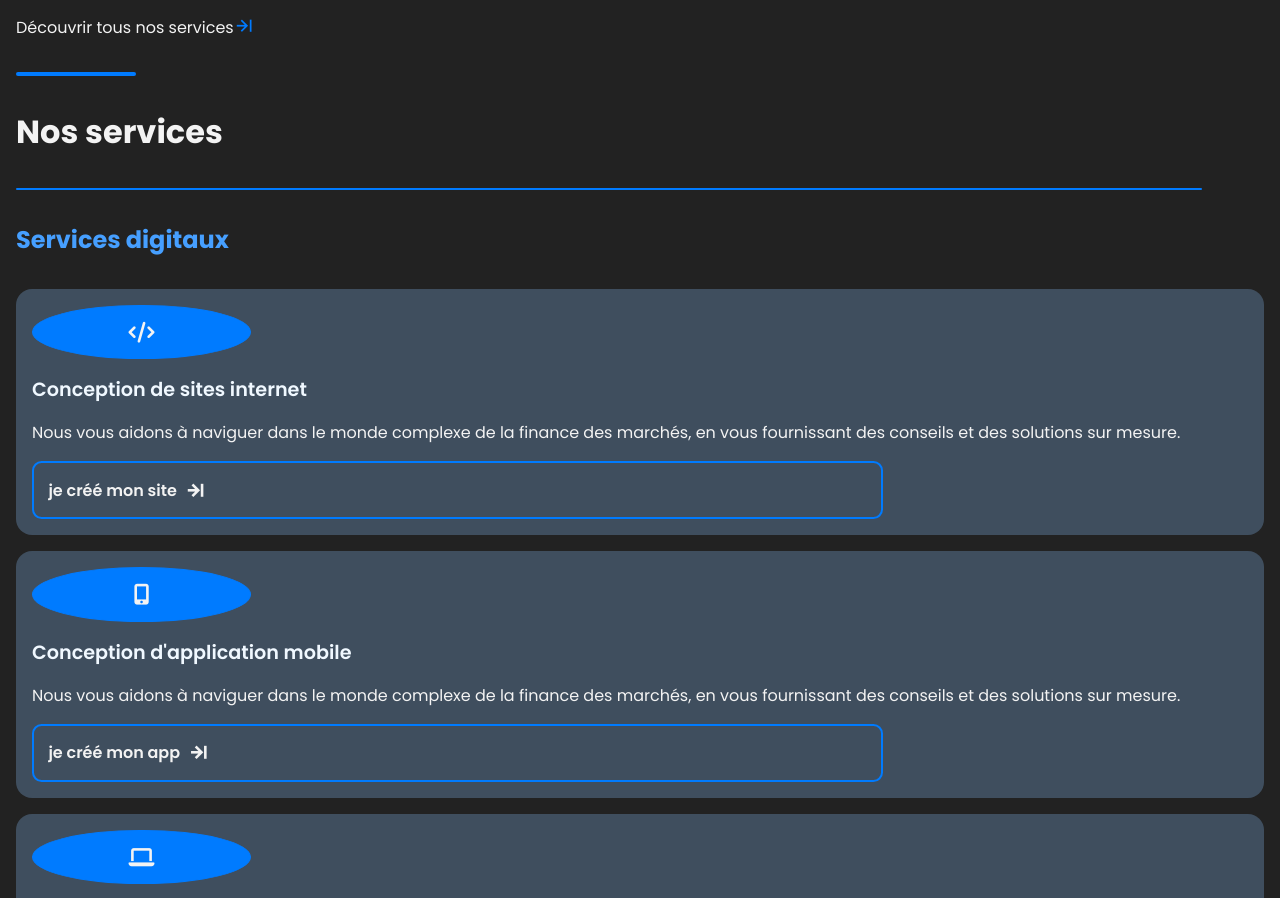
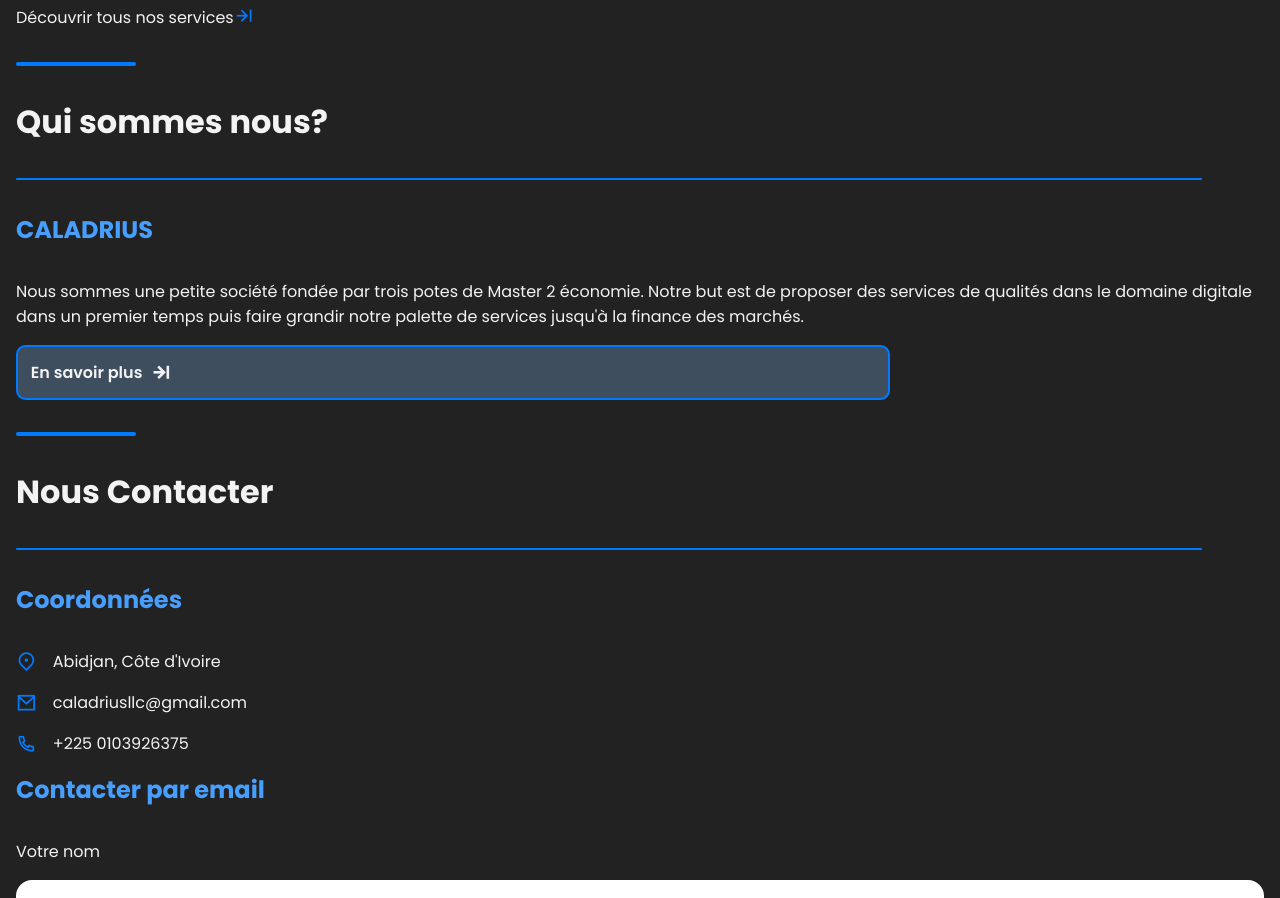
Before and after one commit to Migthyvan/Caladrius, a Vue app in the folder Caladrius/: page / in a window 1280 px wide. Shown: the part 1880-2778 px from the top of the page. Built offline with nearby package versions, Linux system fonts and the light colour scheme.

Commit message:
the second night

```diff
--- a/Caladrius/src/components/button/mainButton.vue
+++ b/Caladrius/src/components/button/mainButton.vue
@@ -1,12 +1,18 @@
 <template>
   <button class="main__button">
-    Découvrir
+    {{ label }}
   </button>
 </template>
 
 <script>
 export default {
-  name: 'MainButton'
+  name: 'MainButton',
+  props:{
+    label:{
+      type: String,
+      default: "Decouvrir"
+    }
+  }
 }
 </script>
 
--- a/Caladrius/src/components/button/secondButton.vue
+++ b/Caladrius/src/components/button/secondButton.vue
@@ -20,7 +20,7 @@ export default {
 
 <style scoped>
 .services__button {
-  padding: 0.9rem;
+  padding: 0.8rem;
   border: 2px solid #007bff;
   border-radius: 0.6rem;
   font-size: 1rem;
--- /dev/null
+++ b/Caladrius/src/components/section/aboutUsSection.vue
@@ -0,0 +1,100 @@
+<template>
+    <section class="second__container">
+            <div class="main__content">
+              <div class="title-line"></div>
+
+              <h2 class="section__title">Qui sommes nous?</h2>
+
+              <div class="title-line-second"></div>
+
+              <h3 class="section__subtitle">
+                CALADRIUS
+              </h3>
+
+              <p>
+                Nous sommes une petite société fondée par trois potes de Master 2 économie. Notre but
+                est de proposer des services de qualités dans le domaine digitale dans un premier temps puis
+                faire grandir notre palette de services jusqu'à la finance des marchés.
+              </p>
+
+              <secondButton/>
+
+            </div>
+      </section>
+  </template>
+
+  <script>
+  import secondButton from '../button/secondButton.vue';
+  export default {
+  components:{
+      secondButton
+  }
+  }
+  </script>
+
+  <style scoped>
+  .main__content {
+      display: flex;
+      flex-direction: column;
+      gap: 1rem;
+  }
+
+  .second__container{
+      display: flex;
+      flex-direction: column;
+      gap: 1rem;
+      padding: 1rem;
+  }
+
+  .section__subtitle{
+      font-weight: 700;
+      color: #469fff;
+  }
+
+  .services__card{
+      display: flex;
+      flex-direction: column;
+      gap: 1rem;
+      /*border: 1px solid #007bff;*/
+      border-radius: 1rem;
+      background: #3f4e5e;
+      padding: 1rem;
+  }
+
+  .services__card span{
+      padding: 1rem;
+      border: 1px solid #007bff;
+      width: 18%;
+      border-radius: 50%;
+      display: flex;
+      justify-content: center;
+      align-items: center;
+      background: #007bff;
+  }
+
+  .services__card i{
+      color: #f3f3f3;
+  }
+
+  .services__card .services__card__title{
+      font-size: 1.2rem;
+      font-weight: 600;
+      color: aliceblue;
+  }
+
+  .title-line {
+      width: 120px; /* Longueur de la ligne */
+      height: 4px; /* Épaisseur de la ligne */
+      background-color: #007bff; /* Couleur de la ligne */
+      margin-bottom: 1rem; /* Espace entre la ligne et le titre */
+      border-radius: 2px; /* Bords légèrement arrondis */
+  }
+
+  .title-line-second{
+      width: 95%; /* Longueur de la ligne */
+      height: 2px; /* Épaisseur de la ligne */
+      background-color: #007bff; /* Couleur de la ligne */
+      margin-bottom: 1rem; /* Espace entre la ligne et le titre */
+      border-radius: 2px; /* Bords légèrement arrondis */
+  }
+  </style>
--- /dev/null
+++ b/Caladrius/src/components/section/contactSection.vue
@@ -0,0 +1,110 @@
+<template>
+<section class="second__container">
+    <div class="main__content">
+        <div class="title-line"></div>
+
+        <h2 class="section__title">Nous Contacter</h2>
+
+        <div class="title-line-second"></div>
+
+        <h3 class="section__subtitle">
+        Coordonnées
+        </h3>
+
+        <div class="coordinates">
+            <span class="coordinates__item">
+                <i class="ri-map-pin-2-line"></i>
+                <p>Abidjan, Côte d'Ivoire</p>
+            </span>
+            <span class="coordinates__item">
+                <i class="ri-mail-line"></i>
+                <a href="mailto:caladriusllc@gmail.com">caladriusllc@gmail.com</a>
+            </span>
+            <span class="coordinates__item">
+                <i class="ri-phone-line"></i>
+                <a href="tel:+225 0103926375">+225 0103926375</a>
+            </span>
+        </div>
+
+        <h3 class="section__subtitle">
+            Contacter par email
+        </h3>
+
+        <div class="email__box">
+            <inputFamily/>
+            <textArea/>
+        </div>
+
+        <mainButton label = "Envoyer"/>
+
+    </div>
+    </section>
+</template>
+
+<script>
+import secondButton from '../button/secondButton.vue';
+import mainButton from '../button/mainButton.vue';
+import inputFamily from '../tools/inputFamily.vue';
+import textArea from '../tools/textArea.vue';
+
+export default {
+components:{
+    secondButton, inputFamily, textArea,mainButton
+}
+}
+</script>
+
+<style scoped>
+.main__content {
+    display: flex;
+    flex-direction: column;
+    gap: 1rem;
+}
+
+.second__container{
+    display: flex;
+    flex-direction: column;
+    gap: 1rem;
+    padding: 1rem;
+}
+
+.section__subtitle{
+    font-weight: 700;
+    color: #469fff;
+}
+
+.coordinates{
+display: flex;
+flex-direction: column;
+gap: 1rem;
+}
+
+.coordinates__item{
+    display: flex;
+    align-items: center;
+    justify-content: start;
+    gap: 1rem;
+}
+
+.title-line {
+    width: 120px; /* Longueur de la ligne */
+    height: 4px; /* Épaisseur de la ligne */
+    background-color: #007bff; /* Couleur de la ligne */
+    margin-bottom: 1rem; /* Espace entre la ligne et le titre */
+    border-radius: 2px; /* Bords légèrement arrondis */
+}
+
+.title-line-second{
+    width: 95%; /* Longueur de la ligne */
+    height: 2px; /* Épaisseur de la ligne */
+    background-color: #007bff; /* Couleur de la ligne */
+    margin-bottom: 1rem; /* Espace entre la ligne et le titre */
+    border-radius: 2px; /* Bords légèrement arrondis */
+}
+
+.email__box{
+    display: flex;
+    flex-direction: column;
+    gap: 1rem;
+}
+</style>
--- /dev/null
+++ b/Caladrius/src/components/section/footerSection.vue
@@ -0,0 +1,18 @@
+<template>
+  <footer>
+    <div class="logo">CALADRIUS</div>
+  </footer>
+</template>
+
+<script>
+export default {
+
+}
+</script>
+
+<style scoped>
+footer{
+    background: #f3f3f3;
+    padding: 1rem;
+}
+</style>
--- /dev/null
+++ b/Caladrius/src/components/tools/inputFamily.vue
@@ -0,0 +1,44 @@
+<template>
+  <div class="input__family">
+    <label for="name">{{ label }}</label>
+    <input :type=type :placeholder= placeholder>
+  </div>
+</template>
+
+<script>
+export default {
+    props:{
+        label:{
+            type: String,
+            default: "Votre nom"
+        },
+        type:{
+            type:String,
+            default: 'text'
+        },
+        placeholder:{
+            type:String,
+            default: 'Entrer votre nom'
+        }
+    }
+}
+</script>
+
+<style scoped>
+.input__family{
+    display: flex;
+    flex-direction: column;
+    gap: 1rem;
+}
+
+label{
+    color: #f3f3f3;
+}
+
+input{
+    padding: 1rem;
+    border-radius: 1rem;
+    border: none;
+    outline: none;
+}
+</style>
--- /dev/null
+++ b/Caladrius/src/components/tools/textArea.vue
@@ -0,0 +1,44 @@
+<template>
+    <div class="input__family">
+      <label for="name">{{ label }}</label>
+      <textarea name="" id="" :placeholder=placeholder></textarea>
+    </div>
+  </template>
+
+  <script>
+  export default {
+      props:{
+        label:{
+            type: String,
+            default: "Votre nom"
+        },
+        type:{
+            type:String,
+            default: 'text'
+        },
+        placeholder:{
+            type:String,
+            default: 'Entrer votre message'
+        }
+      }
+  }
+  </script>
+
+<style scoped>
+.input__family{
+    display: flex;
+    flex-direction: column;
+    gap: 1rem;
+}
+
+label{
+    color: #f3f3f3;
+}
+
+textarea{
+    padding: 1rem;
+    border-radius: 1rem;
+    border: none;
+    outline: none;
+}
+</style>
--- a/Caladrius/src/views/index.vue
+++ b/Caladrius/src/views/index.vue
@@ -3,18 +3,23 @@
         <navbar></navbar>
         <firstSection></firstSection>
         <mainSection></mainSection>
-        <mainSection></mainSection>
+        <aboutUsSection></aboutUsSection>
+        <contactSection></contactSection>
+        <footerSection></footerSection>
     </div>
 </template>
 
 <script>
 import firstSection from '@/components/section/firstSection.vue';
 import navbar from '@/components/layout/navbar.vue';
-import mainSection from '@/components/section/mainSection.vue';
+import mainSection from '@/components/section/serviceSection.vue';
+import aboutUsSection from '@/components/section/aboutUsSection.vue';
+import contactSection from '@/components/section/contactSection.vue';
+import footerSection from '@/components/section/footerSection.vue';
 
 export default {
     components: {
-        navbar, firstSection, mainSection
+        navbar, firstSection, mainSection, aboutUsSection, contactSection, footerSection
     }
 }
 </script>
```
Also changed, not shown: Caladrius/src/components/section/serviceSection.vue (renamed from Caladrius/src/components/section/mainSection.vue).
